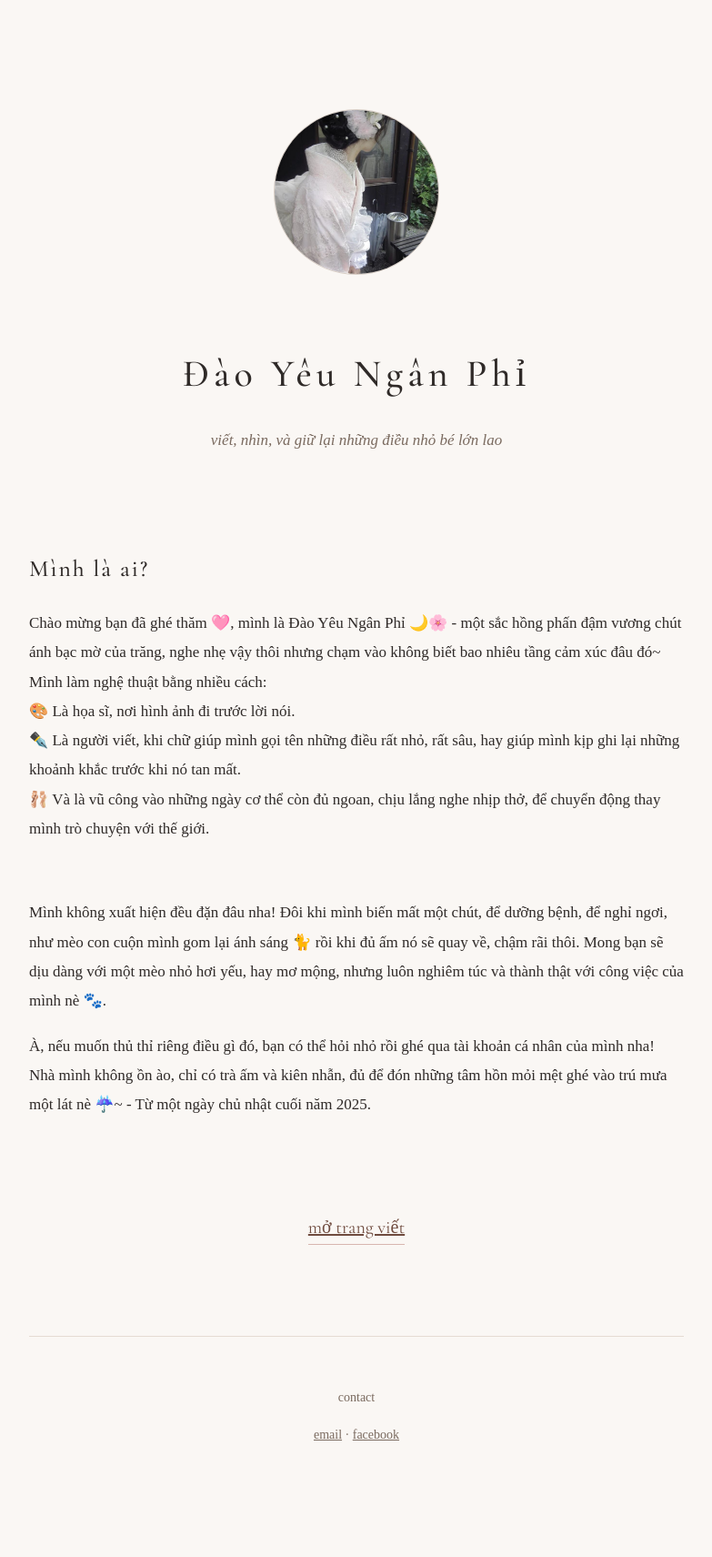
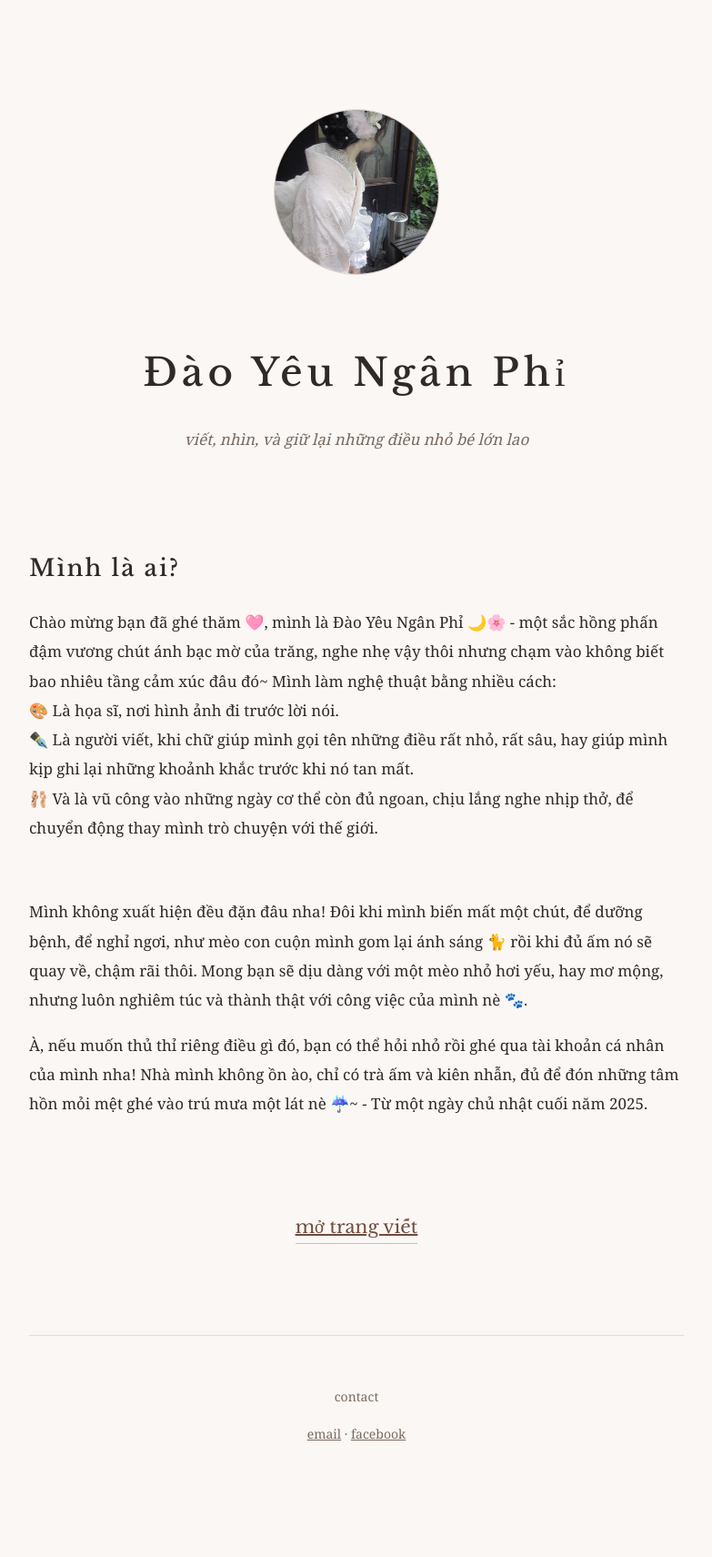
Before and after one commit to tyaoyinf/tyaoyinf.github.io, a Jekyll site: the page built from index.md, in a window 1280 px wide. Shown: the whole page at 91% size, without its empty margins (248-1031 px from the left). Built offline with Jekyll 4.4.1, drawn with Linux system fonts in a browser that asks for light colours; some web fonts are replaced.

Commit message:
Update style.css

```diff
--- a/assets/css/style.css
+++ b/assets/css/style.css
@@ -1,11 +1,11 @@
 ---
 ---
-@import url('https://fonts.googleapis.com/css2?family=Cormorant+Garamond:wght@400;500;600&family=Zen+Old+Mincho&display=swap');
+@import url('https://fonts.googleapis.com/css2?family=Libre+Baskerville:wght@400;500;600&family=Noto+Serif&display=swap');
 
 body {
   background-color: #faf7f4;
   color: #2f2a28;
-  font-family: 'Zen Old Mincho', serif;
+  font-family: 'Noto Serif', serif;
   line-height: 1.9;
   font-size: 17px;
 }
@@ -33,7 +33,7 @@ body {
 }
 
 .home-hero h1 {
-  font-family: 'Cormorant Garamond', serif;
+  font-family: 'Libre Baskerville', serif;
   font-size: 42px;
   font-weight: 500;
   letter-spacing: 0.12em;
@@ -50,7 +50,7 @@ body {
 }
 
 .home-section h2 {
-  font-family: 'Cormorant Garamond', serif;
+  font-family: 'Libre Baskerville', serif;
   font-weight: 500;
   letter-spacing: 0.08em;
   margin-bottom: 20px;
@@ -62,7 +62,7 @@ body {
 }
 
 .home-enter a {
-  font-family: 'Cormorant Garamond', serif;
+  font-family: 'Libre Baskerville', serif;
   font-size: 20px;
   color: #6f4b3e;
   border-bottom: 1px solid #d8b6b0;
@@ -73,7 +73,7 @@ body {
   opacity: 0.7;
 }
 
-/* ===== CONTACT ===== */
+/* ===== GÕ CỬA NHÀ MÌNH ===== */
 
 .home-contact {
   text-align: center;
@@ -98,7 +98,7 @@ body {
 }
 
 .post h1 {
-  font-family: 'Cormorant Garamond', serif;
+  font-family: 'Libre Baskerville', serif;
   text-align: center;
   font-weight: 500;
   letter-spacing: 0.08em;
```
